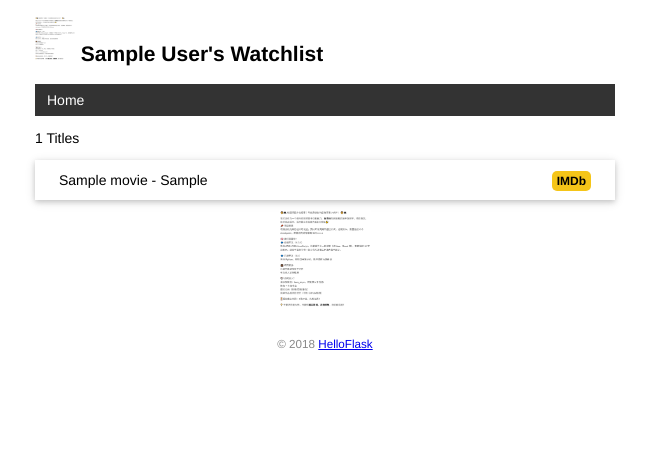
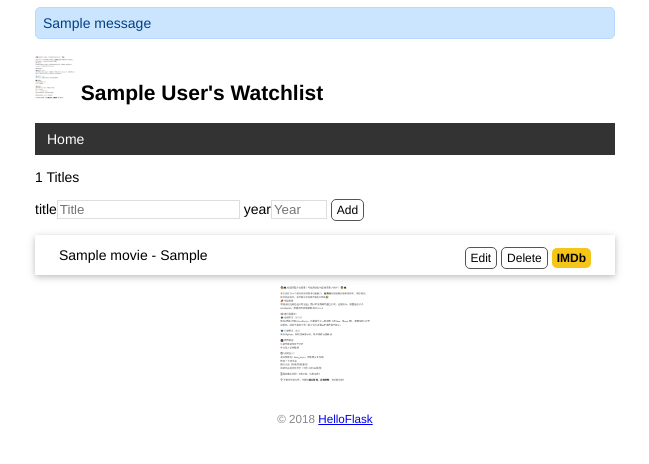
Before and after one commit to XWH19m10129/app1, a Flask app: page / in a window 1280 px wide. Shown: the top 464 px of the page, without its empty margins (315-964 px from the left). Run offline with Flask 3, Linux system fonts and the light colour scheme; tables that the repository leaves empty hold one stand-in row (values such as "Sample post"); one stand-in notice (Sample message) is shown.

Commit message:
create, edit and delete item by form

```diff
--- a/app.py
+++ b/app.py
@@ -17,6 +17,7 @@ else:  # 否则使用四个斜线
 app = Flask(__name__)
 app.config['SQLALCHEMY_DATABASE_URI'] = prefix + os.path.join(app.root_path, 'data.db')
 app.config['SQLALCHEMY_TRACK_MODIFICATIONS'] = False  # 关闭对模型修改的监控
+app.config['SECRET_KEY'] = 'dev'  # 等同于 app.secret_key = 'dev'
 # 在扩展类实例化前加载配置
 db = SQLAlchemy(app)
 @app.cli.command()
@@ -58,15 +59,52 @@ def initdb(drop):
 # def user_page(name):
 #     return f'User: {escape(name)}'
 
-@app.route('/')
+@app.route('/',methods=['GET', 'POST'])
 def index():
+    if request.method == 'POST':
+        # 处理表单提交
+        title = request.form['title']  # 获取表单数据
+        year = request.form['year']
+        if not title or not year or len(year) != 4 or len(title) > 60:
+            flash('请输入完整的电影信息！')
+            return redirect(url_for('index'))  # 重定向到首页
+        movie=Movie(title=title, year=year) # 创建 Movie 实例
+        db.session.add(movie)  # 添加到数据库会话
+        db.session.commit()  # 提交会话
+        flash('电影信息添加成功！')  # 提示成功信息
+        return redirect(url_for('index'))  # 重定向到首页
     # user = User.query.first()  # 读取用户记录
     movies = Movie.query.all()  # 读取所有电影记录
     return render_template('index.html', movies=movies)
 
-# @app.route('/skating')
-# def skating():
-#     return 'welcome to skating part!'
+@app.route('/movie/edit/<int:movie_id>', methods=['GET', 'POST'])
+def edit(movie_id):
+    movie = Movie.query.get_or_404(movie_id)
+
+    if request.method == 'POST':  # 处理编辑表单的提交请求
+        title = request.form['title']
+        year = request.form['year']
+
+        if not title or not year or len(year) != 4 or len(title) > 60:
+            flash('Invalid input.')
+            return redirect(url_for('edit', movie_id=movie_id))  # 重定向回对应的编辑页面
+
+        movie.title = title  # 更新标题
+        movie.year = year  # 更新年份
+        db.session.commit()  # 提交数据库会话
+        flash('Item updated.')
+        return redirect(url_for('index'))  # 重定向回主页
+
+    return render_template('edit.html', movie=movie)  # 传入被编辑的电影记录
+
+@app.route('/movie/delete/<int:movie_id>', methods=['GET', 'POST'])
+def delete(movie_id):
+    movie = Movie.query.get_or_404(movie_id)
+    db.session.delete(movie)  # 提交数据库会话
+    db.session.commit()  # 提交数据库会话
+    flash('Item deleted.')
+    return redirect(url_for('index'))  # 重定向回主页
+
 
 # @app.route('/test')
 # def test_url_for():
--- a/static/style.css
+++ b/static/style.css
@@ -84,3 +84,49 @@ nav li a:hover {
     border-radius: 5px;
     padding: 3px 5px;
 }
+
+/* 覆盖某些浏览器对 input 元素定义的字体 */
+input[type=submit] {
+    font-family: inherit;
+}
+
+input[type=text] {
+    border: 1px solid #ddd;
+}
+
+input[name=year] {
+    width: 50px;
+}
+
+.btn {
+    font-size: 12px;
+    padding: 3px 5px;
+    text-decoration: none;
+    cursor: pointer;
+    background-color: white;
+    color: black;
+    border: 1px solid #555555;
+    border-radius: 5px;
+}
+
+.btn:hover {
+    text-decoration: none;
+    background-color: black;
+    color: white;
+    border: 1px solid black;
+}
+
+.alert {
+    position: relative;
+    padding: 7px;
+    margin: 7px 0;
+    border: 1px solid transparent;
+    color: #004085;
+    background-color: #cce5ff;
+    border-color: #b8daff;
+    border-radius: 5px;
+}
+
+.inline-form {
+    display: inline;
+}
--- a/templates/base.html
+++ b/templates/base.html
@@ -11,6 +11,10 @@
     {% endblock %}
 </head>
 <body>
+    <!-- 插入到页面标题上方 -->
+{% for message in get_flashed_messages() %}
+<div class="alert">{{ message }}</div>
+{% endfor %}
     <h2>
         <img alt="Avatar" class="avatar" src="{{ url_for('static', filename='images/foo.png') }}">
         {{ user.name }}'s Watchlist
--- a/templates/index.html
+++ b/templates/index.html
@@ -2,10 +2,26 @@
 
 {% block content %}
 <p>{{ movies|length }} Titles</p>
+<form method="post" >
+    title<input type="text" name="title" placeholder="Title" autocomplete="off" required>
+    year<input type="text" name="year" placeholder="Year" autocomplete="off" required>
+    <input class="btn" type="submit" name="submit" value="Add">
+</form>
 <ul class="movie-list">
     {% for movie in movies %}
     <li>{{ movie.title }} - {{ movie.year }}
+        <!-- <span class="float-right">
+            <a class="imdb" href="https://www.imdb.com/find?q={{ movie.title }}" target="_blank" title="Find this movie on IMDb">IMDb</a>
+        </span>
+
         <span class="float-right">
+            <a class="btn" href="{{ url_for('edit', movie_id=movie.id) }}">Edit</a>
+        </span> -->
+        <span class="float-right">
+            <a class="btn" href="{{ url_for('edit', movie_id=movie.id) }}">Edit</a>
+            <form class="inline-form" method="post" action="{{ url_for('delete', movie_id=movie.id) }}">
+                <input class="btn" type="submit" name="delete" value="Delete" onclick="return confirm('Are you sure?')">
+            </form>
             <a class="imdb" href="https://www.imdb.com/find?q={{ movie.title }}" target="_blank" title="Find this movie on IMDb">IMDb</a>
         </span>
     </li>
```
Also changed, not shown: templates/edit.html (added, +10 -0 lines).
